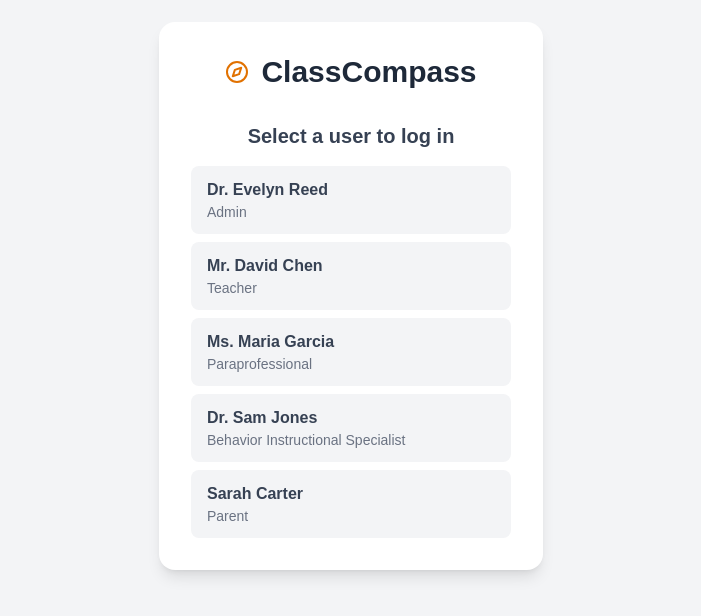
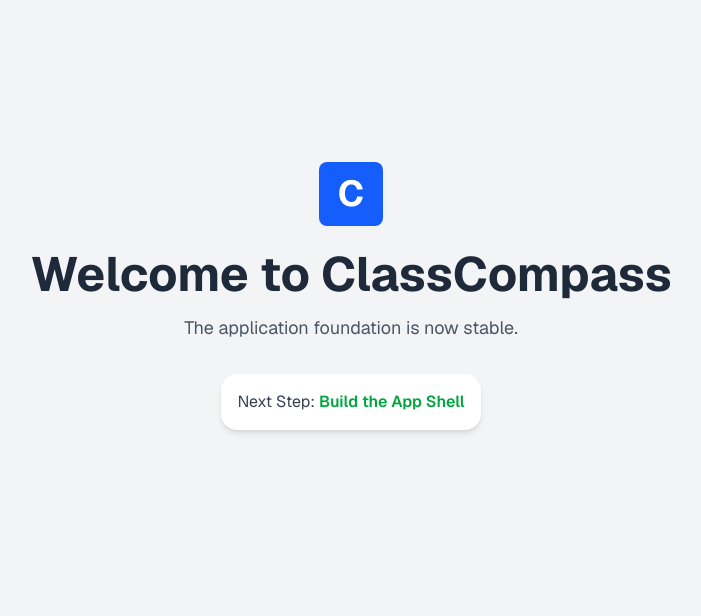
Before and after one commit to pawnrush/sprints, a Next.js app: page / in a window 1280 px wide. Shown: the part 104-720 px from the top of the page, without its empty margins (289-990 px from the left). Built offline with nearby package versions, Linux system fonts and the light colour scheme.

Commit message:
Single file File App Restart

```diff
--- a/src/app/page.tsx
+++ b/src/app/page.tsx
@@ -1,122 +1,36 @@
 // FILE: src/app/page.tsx
-// This is your main application page with all components in one file to ensure a successful build.
+// This is a simple, stable homepage to ensure a successful deployment.
+// Please replace the entire contents of your page.tsx with this code.
 
 "use client";
 
-import React, { useState } from 'react';
+import React from 'react';
 
-// --- ICONS ---
-const DashboardIcon = () => ( <svg xmlns="http://www.w3.org/2000/svg" width="24" height="24" viewBox="0 0 24 24" fill="none" stroke="currentColor" strokeWidth="2" strokeLinecap="round" strokeLinejoin="round"><rect width="7" height="7" x="3" y="3" rx="1"/><rect width="7" height="7" x="14" y="3" rx="1"/><rect width="7" height="7" x="14" y="14" rx="1"/><rect width="7" height="7" x="3" y="14" rx="1"/></svg> );
-const SettingsIcon = () => ( <svg xmlns="http://www.w3.org/2000/svg" width="24" height="24" viewBox="0 0 24 24" fill="none" stroke="currentColor" strokeWidth="2" strokeLinecap="round" strokeLinejoin="round"><path d="M12.22 2h-.44a2 2 0 0 0-2 2v.18a2 2 0 0 1-1 1.73l-.43.25a2 2 0 0 1-2 0l-.15-.08a2 2 0 0 0-2.73.73l-.22.38a2 2 0 0 0 .73 2.73l.15.1a2 2 0 0 1 0 2l-.15.08a2 2 0 0 0-.73 2.73l.22.38a2 2 0 0 0 2.73.73l.15-.08a2 2 0 0 1 2 0l.43.25a2 2 0 0 1 1 1.73V20a2 2 0 0 0 2 2h.44a2 2 0 0 0 2-2v-.18a2 2 0 0 1 1-1.73l.43-.25a2 2 0 0 1 2 0l.15.08a2 2 0 0 0 2.73-.73l-.22-.38a2 2 0 0 0-.73-2.73l-.15-.08a2 2 0 0 1 0-2l.15.08a2 2 0 0 0 .73-2.73l-.22-.38a2 2 0 0 0-2.73-.73l-.15.08a2 2 0 0 1-2 0l-.43-.25a2 2 0 0 1-1-1.73V4a2 2 0 0 0-2-2z"/><circle cx="12" cy="12" r="3"/></svg> );
-const AdminIcon = () => ( <svg xmlns="http://www.w3.org/2000/svg" width="24" height="24" viewBox="0 0 24 24" fill="none" stroke="currentColor" strokeWidth="2" strokeLinecap="round" strokeLinejoin="round"><path d="M12 22s8-4 8-10V5l-8-3-8 3v7c0 6 8 10 8 10z"></path></svg> );
-const CompassIcon = () => ( <svg xmlns="http://www.w3.org/2000/svg" width="24" height="24" viewBox="0 0 24 24" fill="none" stroke="currentColor" strokeWidth="2" strokeLinecap="round" strokeLinejoin="round"><circle cx="12" cy="12" r="10"></circle><polygon points="16.24 7.76 14.12 14.12 7.76 16.24 9.88 9.88 16.24 7.76"></polygon></svg> );
-const ClipboardIcon = () => ( <svg xmlns="http://www.w3.org/2000/svg" width="24" height="24" viewBox="0 0 24 24" fill="none" stroke="currentColor" strokeWidth="2" strokeLinecap="round" strokeLinejoin="round"><path d="M16 4h2a2 2 0 0 1 2 2v14a2 2 0 0 1-2 2H6a2 2 0 0 1-2-2V6a2 2 0 0 1 2-2h2"></path><rect x="8" y="2" width="8" height="4" rx="1" ry="1"></rect></svg> );
-
-// --- AUTH & ROLES ---
-const ROLES = { ADMIN: 'Admin', TEACHER: 'Teacher', PARAPROFESSIONAL: 'Paraprofessional', SPECIALIST: 'Behavior Instructional Specialist', PARENT: 'Parent' };
-
-// --- TYPESCRIPT INTERFACES ---
-interface User { id: number; name: string; role: string; studentIds: number[]; }
-interface Student { id: number; name: string; grade: string; }
-
-// --- MOCK DATA ---
-const mockUsers: User[] = [ { id: 1, name: 'Dr. Evelyn Reed', role: ROLES.ADMIN, studentIds: [1, 2] }, { id: 2, name: 'Mr. David Chen', role: ROLES.TEACHER, studentIds: [1] }, { id: 3, name: 'Ms. Maria Garcia', role: ROLES.PARAPROFESSIONAL, studentIds: [1, 2] }, { id: 4, name: 'Dr. Sam Jones', role: ROLES.SPECIALIST, studentIds: [1, 2] }, { id: 5, name: 'Sarah Carter', role: ROLES.PARENT, studentIds: [2] }, ];
-const students: Student[] = [ { id: 1, name: 'Olivia Chen', grade: '5' }, { id: 2, name: 'Benjamin Carter', grade: '4' }, ];
-
-
-// --- PAGE COMPONENTS ---
-const DashboardPage = ({ currentUser }: { currentUser: User }) => {
-    const availableStudents = students.filter(s => currentUser.studentIds.includes(s.id));
-    const [selectedStudentId, setSelectedStudentId] = useState(availableStudents[0]?.id);
-    return (
-        <div>
-            <h1 className="text-4xl font-bold text-gray-800 mb-2">Dashboard</h1>
-            <p className="text-gray-600 mb-6">Welcome, {currentUser.name}.</p>
-            <div className="p-8 bg-white rounded-2xl shadow-md">
-                <div className="text-center text-gray-400 p-8 border-2 border-dashed rounded-lg">
-                    <p>Dashboard features and charts will be added here.</p>
-                </div>
+export default function HomePage() {
+  return (
+    <main className="flex min-h-screen flex-col items-center justify-center p-24 bg-gray-100 font-sans">
+      <div className="text-center">
+        {/* Simple text-based logo to avoid SVG errors */}
+        <div className="mb-6">
+            <div className="w-16 h-16 bg-blue-600 rounded-lg flex items-center justify-center mx-auto">
+                <span className="text-4xl font-bold text-white">C</span>
             </div>
         </div>
-    );
-};
-const DataCollectionPage = () => ( <div className="w-full max-w-4xl p-8 bg-white rounded-2xl shadow-md"><h1 className="text-4xl font-bold text-gray-800">Data Collection</h1><p className="mt-4 text-gray-600">Data collection tools will be built here.</p></div> );
-const AdminPage = () => ( <div className="w-full max-w-4xl p-8 bg-white rounded-2xl shadow-md"><h1 className="text-4xl font-bold text-gray-800">Admin Panel</h1><p className="mt-4 text-gray-600">User management and system settings will go here.</p></div> );
-const SettingsPage = () => ( <div className="w-full max-w-4xl p-8 bg-white rounded-2xl shadow-md"><h1 className="text-4xl font-bold text-gray-800">Settings</h1><p className="mt-4 text-gray-600">User preferences and app settings will go here.</p></div> );
 
-// --- LOGIN SCREEN ---
-const LoginScreen = ({ onLogin }: { onLogin: (user: User) => void }) => (
-    <div className="flex min-h-screen items-center justify-center bg-gray-100">
-        <div className="w-full max-w-sm p-8 bg-white rounded-2xl shadow-lg space-y-4">
-            <div className="flex items-center space-x-3 justify-center text-amber-600">
-                <CompassIcon />
-                <h1 className="text-3xl font-bold text-gray-800">ClassCompass</h1>
-            </div>
-            <h2 className="text-center text-xl font-semibold text-gray-700 pt-4">Select a user to log in</h2>
-            <div className="space-y-2">
-                {mockUsers.map(user => (
-                    <button key={user.id} onClick={() => onLogin(user)} className="w-full px-4 py-3 bg-gray-100 text-gray-700 rounded-lg hover:bg-amber-100 hover:text-amber-700 transition-colors text-left">
-                        <p className="font-semibold">{user.name}</p>
-                        <p className="text-sm text-gray-500">{user.role}</p>
-                    </button>
-                ))}
+        <h1 className="text-5xl font-bold text-gray-800">
+          Welcome to ClassCompass
+        </h1>
+
+        <p className="mt-4 text-lg text-gray-600">
+          The application foundation is now stable.
+        </p>
+
+        <div className="mt-8">
+            <div className="p-4 bg-white rounded-2xl shadow-md inline-block">
+                <p className="text-gray-700">Next Step: <span className="font-semibold text-green-600">Build the App Shell</span></p>
             </div>
         </div>
-    </div>
-);
-
-// --- MAIN APP COMPONENT ---
-export default function App() {
-  const [currentPage, setCurrentPage] = useState('dashboard');
-  const [currentUser, setCurrentUser] = useState<User | null>(null);
-
-  const handleLogin = (user: User) => { setCurrentUser(user); setCurrentPage('dashboard'); };
-  const handleLogout = () => { setCurrentUser(null); };
-
-  if (!currentUser) { return <LoginScreen onLogin={handleLogin} />; }
-
-  const renderPage = () => {
-    switch (currentPage) {
-      case 'admin': return <AdminPage />;
-      case 'settings': return <SettingsPage />;
-      case 'data-collection': return <DataCollectionPage />;
-      case 'dashboard': default: return <DashboardPage currentUser={currentUser} />;
-    }
-  };
-
-  const NavLink = ({ pageName, icon, children }: { pageName: string; icon: React.ReactNode; children: React.ReactNode }) => (
-    <button onClick={() => setCurrentPage(pageName)} className={`w-full flex items-center space-x-3 px-4 py-3 rounded-lg transition-all ${currentPage === pageName ? 'bg-amber-500 text-white shadow-md' : 'text-gray-500 hover:bg-gray-200 hover:text-gray-800'}`}>
-        {icon}
-        <span className="font-semibold">{children}</span>
-    </button>
-  );
-
-  const staffRoles = [ROLES.ADMIN, ROLES.TEACHER, ROLES.PARAPROFESSIONAL, ROLES.SPECIALIST];
-
-  return (
-    <div className="flex h-screen bg-gray-100 font-sans">
-      <nav className="w-64 bg-white p-6 shadow-lg flex flex-col justify-between">
-        <div>
-            <div className="flex items-center space-x-3 mb-10">
-                <div className="w-10 h-10 bg-amber-600 rounded-lg flex items-center justify-center text-white">
-                    <CompassIcon/>
-                </div>
-                <h1 className="text-2xl font-bold text-gray-800">ClassCompass</h1>
-            </div>
-            <div className="space-y-4">
-                <NavLink pageName="dashboard" icon={<DashboardIcon />}>Dashboard</NavLink>
-                {staffRoles.includes(currentUser.role) && <NavLink pageName="data-collection" icon={<ClipboardIcon />}>Data Collection</NavLink>}
-                {currentUser.role === ROLES.ADMIN && <NavLink pageName="admin" icon={<AdminIcon />}>Admin</NavLink>}
-                <NavLink pageName="settings" icon={<SettingsIcon />}>Settings</NavLink>
-            </div>
-        </div>
-        <div className="text-center p-2 border-t">
-            <p className="text-sm font-semibold">{currentUser.name}</p>
-            <p className="text-xs text-gray-500">{currentUser.role}</p>
-            <button onClick={handleLogout} className="text-xs text-amber-600 hover:underline mt-2">Log Out</button>
-        </div>
-      </nav>
-      <main className="flex-1 p-10 overflow-y-auto">{renderPage()}</main>
-    </div>
+      </div>
+    </main>
   );
 }
```
